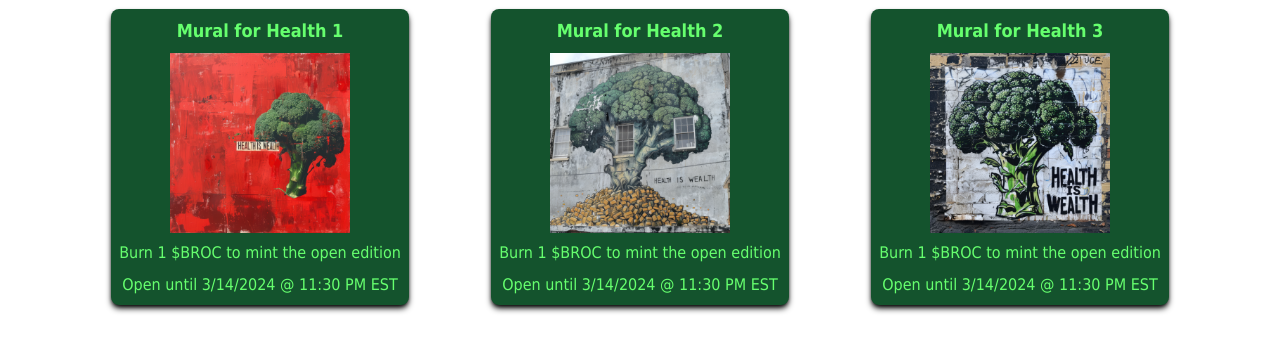
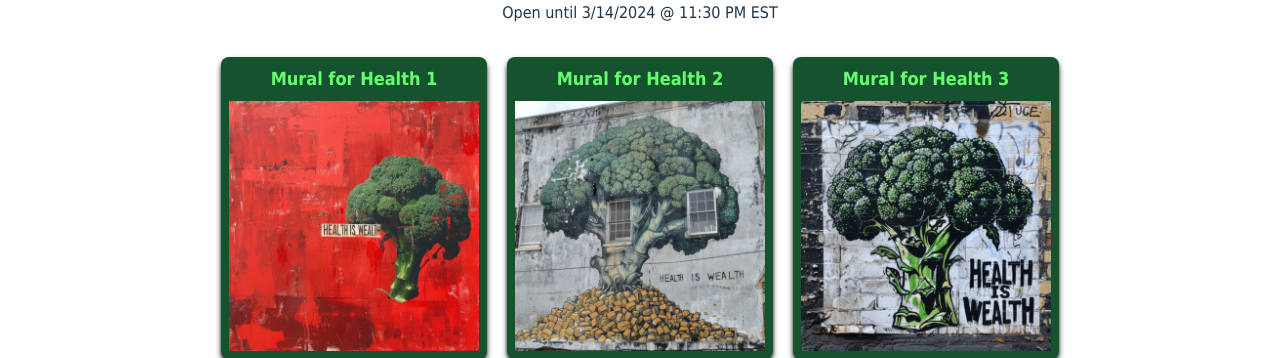
Before and after one commit to mxjxn/broccoli, a website built with Vite: page index.html in a window 1280 px wide. Shown: the part 347-705 px from the top of the page. Built offline with nearby package versions, Linux system fonts and the light colour scheme.

Commit message:
style fix

```diff
--- a/index.html
+++ b/index.html
@@ -18,8 +18,10 @@
         >
       </i>
       <h2 class="text-4xl mt-12 text-lime-100">🥦 Open Editions 🥦</h2>
+      <p>Each open edition costs 1 $BROC to mint </p>
+      <p>Open until 3/14/2024 @ 11:30 PM EST</p>
       <div
-        class="flex flex-row flex-wrap items-center justify-around w-full gap-5 p-8 mb-8 rounded-xl"
+        class="flex flex-row flex-wrap items-center justify-center w-full gap-5 p-8 mb-8 rounded-xl"
       >
         <a
           href="https://app.manifold.xyz/br/murals-for-health-1"
@@ -29,12 +31,7 @@
             class="flex flex-col items-center gap-2 bg-green-900 p-2 shadow-md shadow-black rounded-lg"
           >
             <h3 class="text-lg font-semibold">Mural for Health 1</h3>
-            <img
-              src="./public/images/mural1.png"
-              style="width: 180px"
-            />
-            <p>Burn 1 $BROC to mint the open edition</p>
-            <p>Open until 3/14/2024 @ 11:30 PM EST</p>
+            <img src="./images/mural1.png" style="width: 250px" />
           </div>
         </a>
         <a
@@ -45,12 +42,7 @@
             class="flex flex-col items-center gap-2 bg-green-900 p-2 shadow-md shadow-black rounded-lg"
           >
             <h3 class="text-lg font-semibold">Mural for Health 2</h3>
-            <img
-              src="./public/images/mural2.png"
-              style="width: 180px"
-            />
-            <p>Burn 1 $BROC to mint the open edition</p>
-            <p>Open until 3/14/2024 @ 11:30 PM EST</p>
+            <img src="./images/mural2.png" style="width: 250px" />
           </div>
         </a>
 
@@ -62,21 +54,14 @@
             class="flex flex-col items-center gap-2 bg-green-900 p-2 shadow-md shadow-black rounded-lg"
           >
             <h3 class="text-lg font-semibold">Mural for Health 3</h3>
-            <img
-              src="./public/images/mural3.png"
-              style="width: 180px"
-            />
-            <p>Burn 1 $BROC to mint the open edition</p>
-            <p>Open until 3/14/2024 @ 11:30 PM EST</p>
+            <img src="./images/mural3.png" style="width: 250px" />
           </div>
         </a>
-
-				<div class="flex flex-col items-center">
-					<h2 class="text-4xl pt-10 text-lime-100">
-						🥦 The Broccoli Degen 🥦
-					</h2>
-					<h3 class="pt-10">🥦A 20 $BROC Single Edition 🥦</h3>
-				</div>
+      </div>
+      <div class="flex flex-col items-center">
+        <h2 class="text-4xl pt-10 text-lime-100">🥦 The Broccoli Degen 🥦</h2>
+        <h3 class="pt-10">🥦A 20 $BROC Single Edition 🥦</h3>
+      </div>
       <div
         class="flex flex-col flex-wrap md:flex-row items-center justify-around w-full gap-11 p-8 mt-4 mb-8 rounded-xl"
       >
@@ -88,10 +73,7 @@
             class="flex flex-col items-center gap-2 bg-green-900 p-2 shadow-md shadow-black rounded-lg"
           >
             <h3 class="text-lg font-semibold">The Broccoli Degen</h3>
-            <img
-              src="./public/images/broc-degen.png"
-              style="width: 480px"
-            />
+            <img src="./images/broc-degen.png" style="width: 480px" />
             <p>Burn 20 $BROC to mint the 1/1</p>
           </div>
         </a>
```
